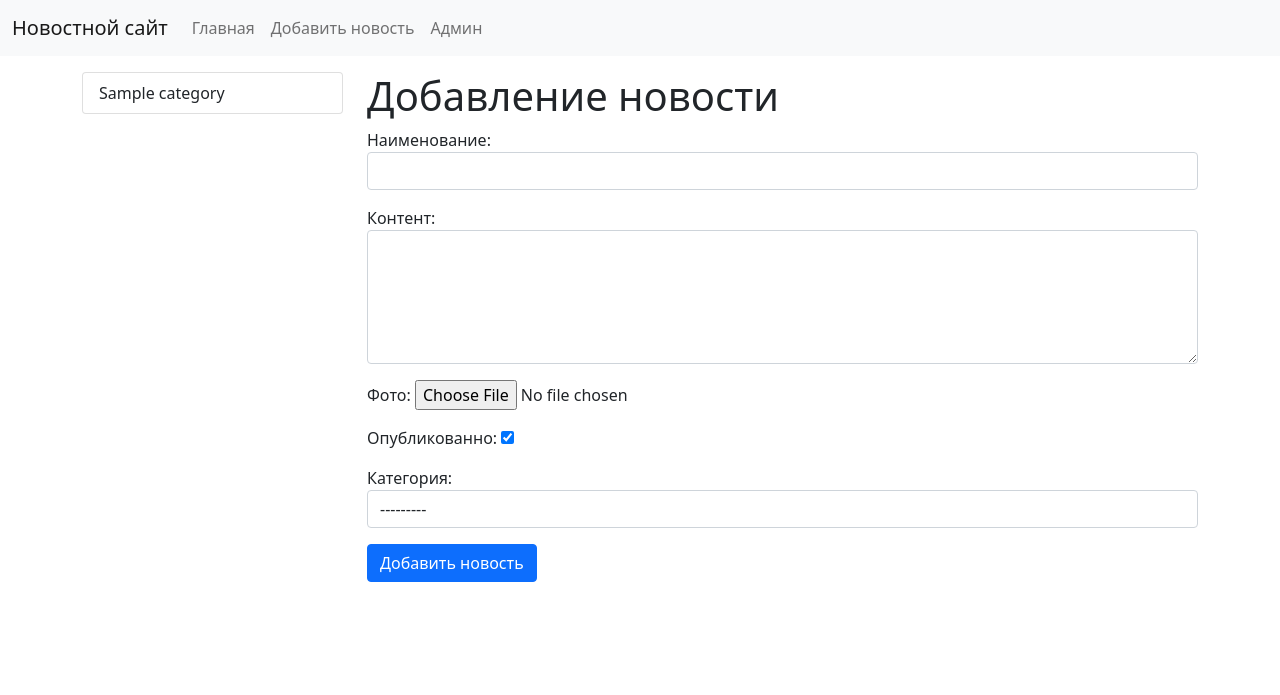
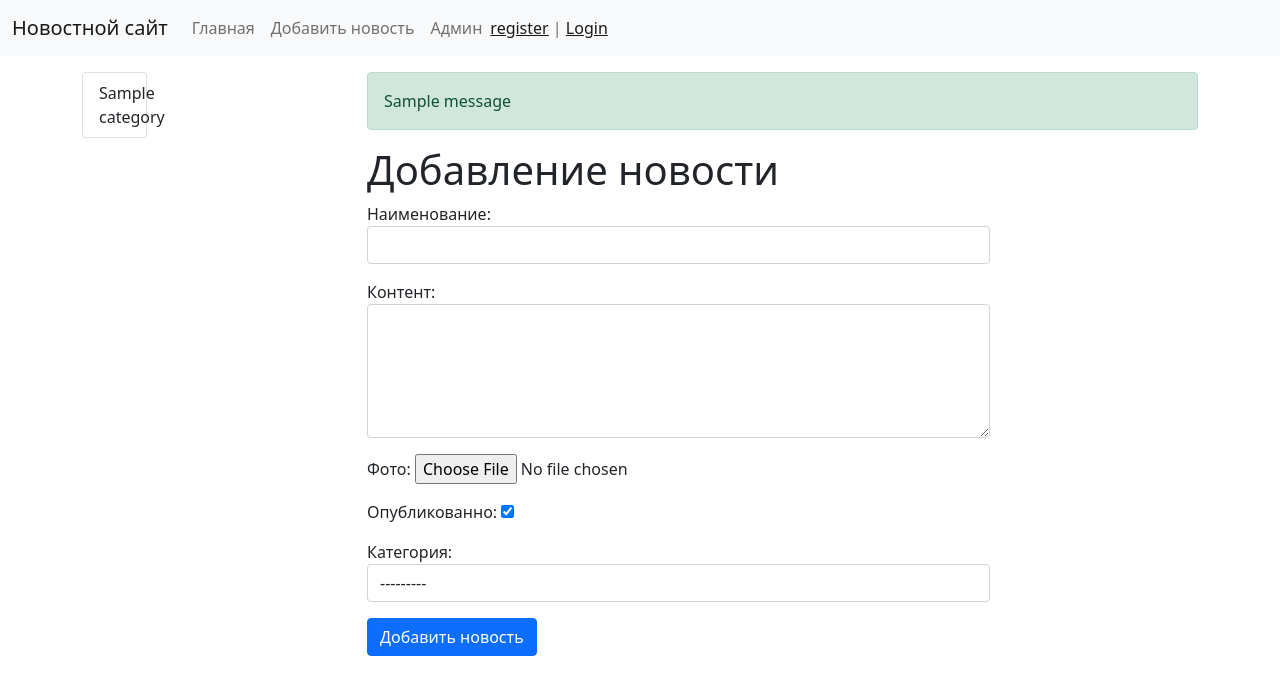
Before and after one commit to YankaPiskun/TestProject, a Django app: page /news/add-news/ in a window 1280 px wide. Shown: the top 695 px of the page. Run offline with Django 4.2, Linux system fonts and the light colour scheme; a user stored in the database is signed in; tables that the repository leaves empty hold one stand-in row (values such as "Sample post"); one stand-in notice (Sample message) is shown.

Commit message:
created register

```diff
--- a/mysite/news/forms.py
+++ b/mysite/news/forms.py
@@ -2,6 +2,17 @@ from django import forms
 from .models import Category, News
 import re
 from django.core.exceptions import ValidationError
+from django.contrib.auth.forms import UserCreationForm
+from django.contrib.auth.models import User
+
+
+class UserRegisterForm(UserCreationForm):
+    email = forms.EmailField()
+
+    class Meta:
+        model = User
+        fields = ('username', 'email', 'password1', 'password2')
+
 
 
 class NewsForm(forms.ModelForm):
--- /dev/null
+++ b/mysite/news/templates/news/login.html
@@ -0,0 +1,6 @@
+{% extends 'base.html' %}
+
+{% block sidebar %} {% include 'inc/_sidebar.html' %} {% endblock %}
+{% block content %}
+<h1>Логин</h1>
+{% endblock %}
--- a/mysite/news/urls.py
+++ b/mysite/news/urls.py
@@ -10,6 +10,8 @@ urlpatterns = [
     #path('news/<int:news_id>/', view_news, name='view_news'),
     path('news/<int:pk>/', ViewNews.as_view(), name='view_news'),
     #path('news/add-news/', add_news, name='add_news'),
-    path('news/add-news/', CreateNews.as_view(), name='add_news')
+    path('news/add-news/', CreateNews.as_view(), name='add_news'),
+    path('register/', register, name='register'),
+    path('login/', login, name='login'),
 
 ]
--- a/mysite/news/views.py
+++ b/mysite/news/views.py
@@ -1,10 +1,11 @@
 from django.shortcuts import render, get_object_or_404, redirect
 from .models import News, Category
-from .forms import NewsForm
+from .forms import NewsForm, UserRegisterForm
 from django.views.generic import ListView, DetailView, CreateView
 from django.urls import reverse_lazy
 from .utils import MyMixin
 from django.contrib.auth.mixins import LoginRequiredMixin
+from django.contrib import messages
 
 
 class HomeNews(MyMixin, ListView):
@@ -91,3 +92,24 @@ class CreateNews(LoginRequiredMixin, CreateView):
 #         'form': form
 #     }
 #     return render(request, template_name='news/add_news.html', context=context)
+
+
+def register(request):
+    if request.method == 'POST':
+        form = UserRegisterForm(request.POST)
+        if form.is_valid():
+            form.save()
+            messages.success(request, 'Вы успешно зарегестрировались')
+            return redirect('login')
+        else:
+            messages.error(request, 'Ошибка регистрации')
+    else:
+        form = UserRegisterForm()
+    context = {
+        'form': form
+    }
+    return render(request, template_name='news/register.html', context=context)
+
+
+def login(request):
+    return render(request, template_name='news/login.html')
--- a/mysite/templates/base.html
+++ b/mysite/templates/base.html
@@ -12,8 +12,27 @@
    {% include 'inc/_nav.html' %}
    <div class="container mt-3">
      <div class="row">
+         <div class="col-md-3">
          {% block sidebar %} SIDEBAR {% endblock %}
+         </div>
+         <div class="col-md-9">
+             {% if messages %}
+             {% for message in messages %}
+
+                {% if message.tags == 'error' %}
+             <div class="alert alert-danger" role="alert">
+                 {{message}}
+             </div>
+                {% else %}
+             <div class="alert alert-{{ message.tags }}" role="alert">
+                 {{ message }}
+             </div>
+             {% endif %}
+             {% endfor %}
+
+             {% endif %}
          {% block content %} CONTENT {% endblock %}
+         </div>
      </div>
 
    </div>
--- a/mysite/templates/inc/_nav.html
+++ b/mysite/templates/inc/_nav.html
@@ -18,6 +18,9 @@
           <a class="nav-link" href="/admin">Админ</a>
         </li>
    </ul>
+      <span class="navbar-text">
+          <a href="{% url 'register' %}">register</a> | <a href="{% url 'login' %}">Login</a>
+      </span>
   </div>
   </div>
   </nav>
```
Also changed, not shown: mysite/news/templates/news/register.html (added, +11 -0 lines).
